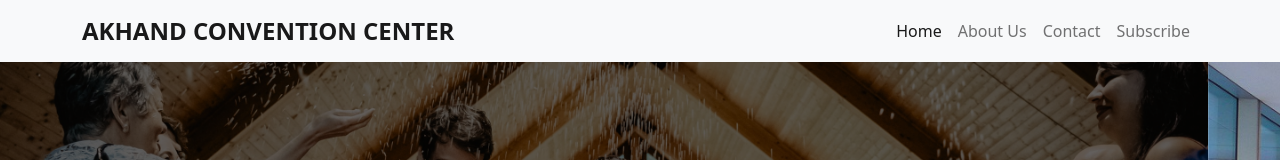
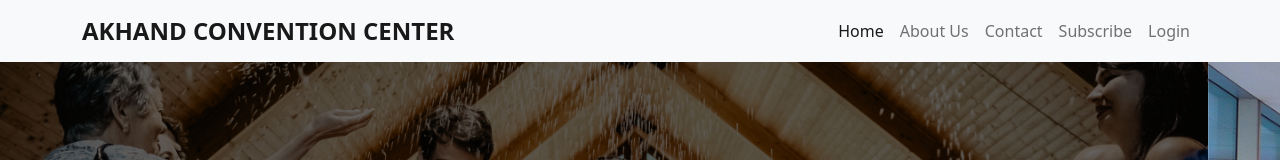
Before and after one commit to Saiyadul77/akhand-convention-center-client, a plain HTML site: page index.html in a window 1280 px wide. Shown: the top 160 px of the page. Drawn offline with nearby package versions, Linux system fonts and the light colour scheme.

Commit message:
changed repository

```diff
--- a/index.html
+++ b/index.html
@@ -42,6 +42,9 @@
                         </li>
                         <li class="nav-item">
                             <a class="nav-link" href="#">Subscribe</a>
+                        </li>
+                        <li class="nav-item">
+                            <a class="nav-link" href="#">Login</a>
                         </li>
                     </ul>
                 </div>
```
